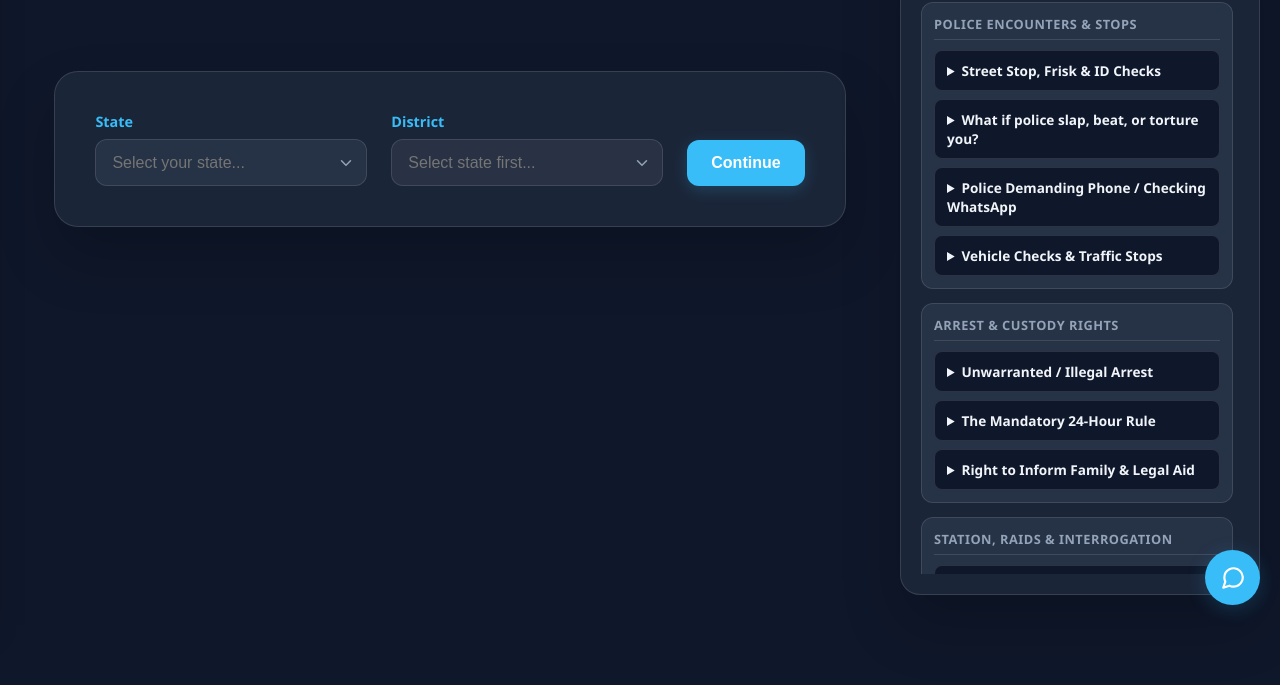
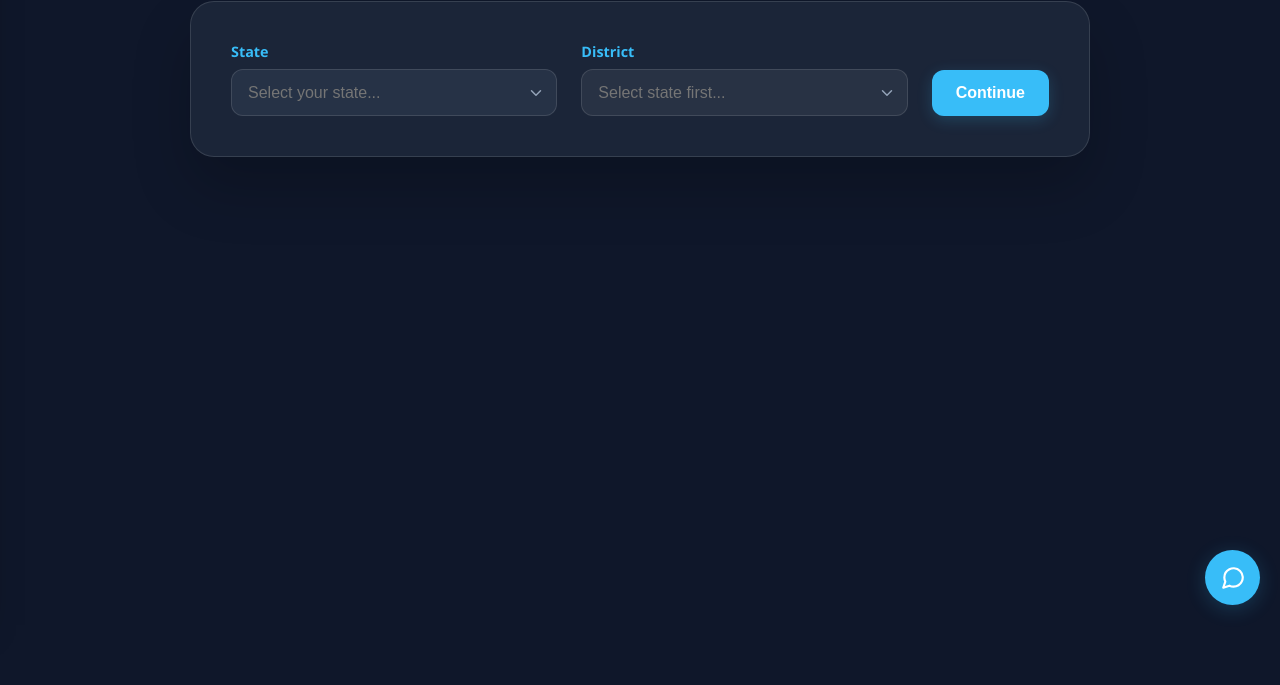
Before and after one commit to Asterisk-1-dev/OOSC-awaaz-ai, a plain HTML site: page frontend/index.html in a window 1280 px wide. Shown: the part 175-860 px from the top of the page. Drawn offline with nearby package versions, Linux system fonts and the light colour scheme.

Commit message:
Add permanent Master Legal Rights Guide side panel Final

```diff
--- a/frontend/index.html
+++ b/frontend/index.html
@@ -326,43 +326,48 @@
       .theme-toggle-btn { top: 15px; right: 15px; padding: 6px 10px;}
     }
 
-    /* --- MASTER LEGAL RIGHTS GUIDE PANEL CSS --- */
+    /* --- MASTER LEGAL RIGHTS GUIDE PANEL CSS (UPDATED FOR PERFECT GRID ALIGNMENT) --- */
     .app-layout {
-      display: flex;
-      justify-content: center;
-      align-items: flex-start;
+      display: grid;
+      grid-template-columns: 1fr minmax(auto, 900px) 1fr; /* This keeps the middle column DEAD CENTER always */
       gap: 20px;
-      max-width: 1400px;
       width: 100%;
+      max-width: 100%;
       margin: 0 auto;
-      padding: 90px 20px 20px 20px; /* Pushed down so it doesn't hit the toggle buttons */
+      padding: 20px; /* Removed 90px top padding to stop double-pushing */
       min-height: 100vh;
       box-sizing: border-box;
     }
 
     .chat-main-container {
-      flex: 1;
+      grid-column: 2; /* Forces chat into the middle slot */
       width: 100%;
-      max-width: 900px;
       display: flex;
       flex-direction: column;
       align-items: center;
     }
 
     .permanent-rights-panel {
-      width: 360px;
+      grid-column: 3; /* Forces panel into the right slot */
+      width: 340px;
       height: calc(100vh - 120px);
       background: var(--panel-bg);
       border: 1px solid var(--border-glass);
       border-radius: 20px;
       padding: 20px;
       box-sizing: border-box;
-      display: flex;
+      display: none; /* Hidden by default on Step 1 */
       flex-direction: column;
       box-shadow: 0 30px 60px rgba(0, 0, 0, 0.2);
       backdrop-filter: blur(20px);
       position: sticky;
       top: 90px;
+      margin-top: 100px; /* Matches the glass-panel top margin, fixes the overlap issue! */
+      justify-self: start; /* Pins it to the left side of the right column */
+    }
+
+    .permanent-rights-panel.active {
+      display: flex; /* Triggers visibility on Step 2 */
     }
 
     .permanent-rights-panel h3 { font-size: 1.15rem; color: var(--primary-color); margin: 0 0 6px 0; font-weight: 700; }
@@ -385,8 +390,9 @@
     .qa-answer li { margin-bottom: 4px; color: var(--text-muted); }
     .qa-answer strong { color: var(--primary-color); }
 
-    @media (max-width: 1024px) {
-      .app-layout { flex-direction: column; align-items: center; }
+    /* Stops layout from crushing on mid-sized laptop screens */
+    @media (max-width: 1400px) {
+      .app-layout { flex-direction: column; align-items: center; display: flex; }
       .permanent-rights-panel { width: 100%; max-width: 900px; height: auto; max-height: 500px; position: static; margin-top: 20px; }
     }
   </style>
@@ -543,9 +549,8 @@
 
     </main>
 
-
     <!-- 2. RIGHT SIDE: PERMANENT RIGHTS PANEL -->
-    <aside class="permanent-rights-panel">
+    <aside class="permanent-rights-panel" id="rightsPanel">
         <h3>Master Legal Rights Guide</h3>
         <p class="panel-desc">Verified emergency responses (Click to expand):</p>
 
@@ -781,6 +786,7 @@
     const historySidebar = document.getElementById('historySidebar');
     const historyToggleBtn = document.getElementById('historyToggleBtn');
     const themeToggleBtn = document.getElementById('themeToggleBtn');
+    const rightsPanel = document.getElementById('rightsPanel');
 
     const stateInput = document.getElementById('stateInput');
     const stateList = document.getElementById('stateList');
@@ -966,6 +972,7 @@
       problemInput.value = '';
       document.getElementById('resultContainer').style.display = 'none';
       historySidebar.classList.remove('open');
+      rightsPanel.classList.remove('active'); // Hide panel
     };
 
     // --- On Load: Check LocalStorage ---
@@ -1146,6 +1153,8 @@
         step1.style.display = 'none';
         step2.style.display = 'flex';
         step2.classList.add('fade-in');
+        rightsPanel.classList.add('active'); // Show panel
+
       } else {
         step1.classList.remove('shake-error');
         void step1.offsetWidth;
@@ -1165,6 +1174,7 @@
         step1.style.display = 'flex';
         step1.classList.add('fade-in');
         document.getElementById('resultContainer').style.display = 'none';
+        rightsPanel.classList.remove('active'); // Hide panel
     });
 
     // --- CHATBOX & VOICE LOGIC ---
@@ -1270,6 +1280,7 @@
           problemInput.value = item.issue;
           renderTabbedResults(item.data);
           historySidebar.classList.remove('open');
+          rightsPanel.classList.add('active'); // Show panel
         };
         historyList.appendChild(div);
       });
@@ -1558,6 +1569,7 @@
         ansProblem: "स्थान चुनने के बाद, आप बॉक्स में टाइप कर सकते हैं या बोलकर लिखने के लिए माइक बटन दबा सकते हैं!"
       }
     };
+
     const languages = Object.keys(botData);
 
     function addBotMsg(text) {
```
